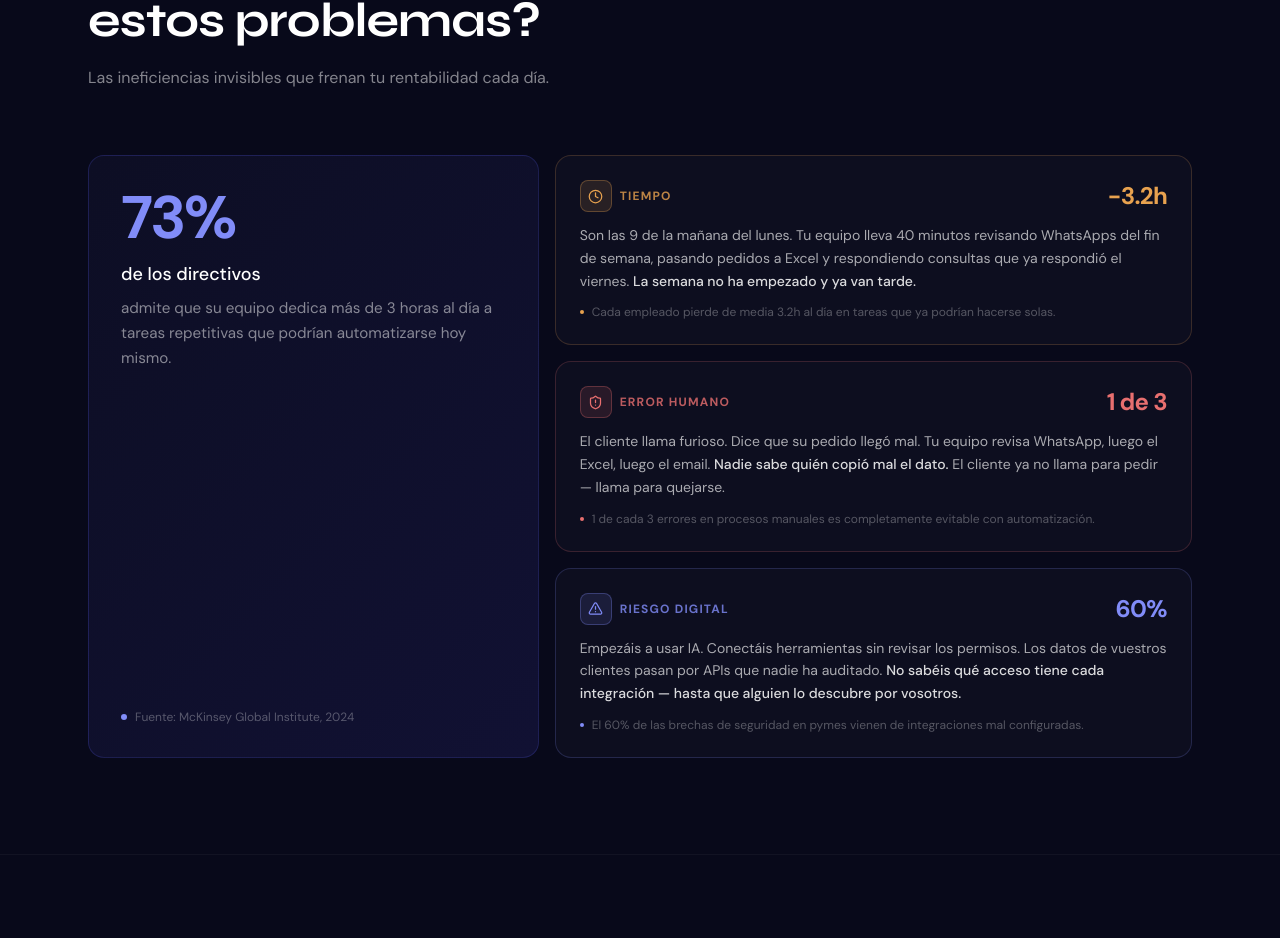
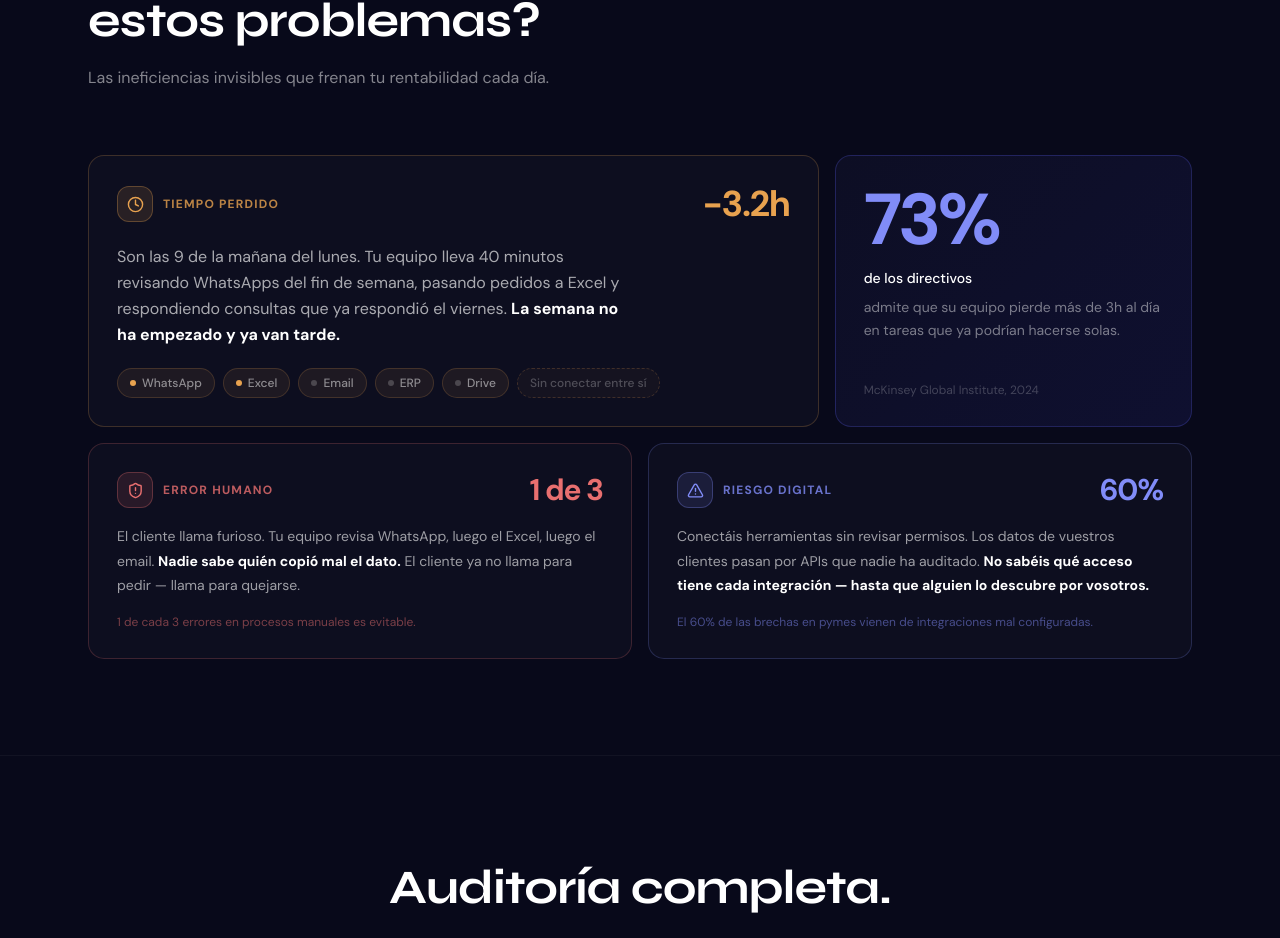
Before and after one commit to inspireai360/InspireAI, a Next.js app: page / in a window 1280 px wide. Shown: the part 2138-3076 px from the top of the page. Built offline with nearby package versions, Linux system fonts and the light colour scheme.

Commit message:
feat: problems section bento asimétrico (grande+pequeño arriba, 2 medios abajo)

```diff
--- a/app/page.tsx
+++ b/app/page.tsx
@@ -585,92 +585,94 @@ export default function LandingPage() {
             </p>
           </motion.div>
 
+          {/* Bento grid — fila 1 */}
           <motion.div initial="hidden" whileInView="visible" viewport={{ once: true, amount: 0.1 }} variants={stagger}
-            className="grid gap-4 grid-cols-1 md:grid-cols-12">
-
-            {/* Feature stat */}
-            <motion.div variants={fadeInUp} className="col-span-12 md:col-span-5 rounded-2xl p-8 flex flex-col justify-between"
-              style={{ background: "linear-gradient(135deg, #0D0E24 0%, #111133 100%)", border: "1px solid rgba(91,98,244,0.2)", minHeight: "260px" }}>
+            className="grid gap-4" style={{ gridTemplateColumns: "repeat(12,1fr)" }}>
+
+            {/* GRANDE — Escenario tiempo (col 8) */}
+            <motion.div variants={fadeInUp} className="col-span-12 md:col-span-8 rounded-2xl p-7"
+              style={{ background: "#0D0E1F", border: "1px solid rgba(232,162,79,0.22)" }}>
+              <div className="flex items-center justify-between mb-5">
+                <div className="flex items-center gap-2.5">
+                  <div className="w-9 h-9 rounded-xl grid place-items-center" style={{ background: "rgba(232,162,79,0.12)", border: "1px solid rgba(232,162,79,0.3)" }}>
+                    <Clock style={{ width: "17px", height: "17px", color: "#E8A24F" }} />
+                  </div>
+                  <span className="text-xs font-semibold uppercase tracking-widest" style={{ color: "rgba(232,162,79,0.8)", letterSpacing: "0.1em" }}>Tiempo perdido</span>
+                </div>
+                <span className="text-4xl font-bold" style={{ color: "#E8A24F", letterSpacing: "-0.04em" }}>−3.2h</span>
+              </div>
+              <p className="text-base leading-relaxed mb-5" style={{ color: "rgba(255,255,255,0.65)", maxWidth: "520px" }}>
+                Son las 9 de la mañana del lunes. Tu equipo lleva 40 minutos revisando WhatsApps del fin de semana, pasando pedidos a Excel y respondiendo consultas que ya respondió el viernes.{" "}
+                <span style={{ color: "white", fontWeight: 600 }}>La semana no ha empezado y ya van tarde.</span>
+              </p>
+              {/* Mini visual — herramientas desconectadas */}
+              <div className="flex flex-wrap gap-2">
+                {["WhatsApp", "Excel", "Email", "ERP", "Drive"].map((tool, i) => (
+                  <span key={tool} className="flex items-center gap-1.5 px-3 py-1.5 rounded-full text-xs font-medium"
+                    style={{ background: "rgba(232,162,79,0.08)", border: "1px solid rgba(232,162,79,0.18)", color: "rgba(255,255,255,0.5)" }}>
+                    <span style={{ width: 6, height: 6, borderRadius: "50%", background: i < 2 ? "#E8A24F" : "rgba(255,255,255,0.2)", display: "inline-block" }} />
+                    {tool}
+                  </span>
+                ))}
+                <span className="flex items-center gap-1.5 px-3 py-1.5 rounded-full text-xs font-medium"
+                  style={{ background: "rgba(232,162,79,0.04)", border: "1px dashed rgba(232,162,79,0.2)", color: "rgba(255,255,255,0.25)" }}>
+                  Sin conectar entre sí
+                </span>
+              </div>
+            </motion.div>
+
+            {/* PEQUEÑO — Stat 73% (col 4) */}
+            <motion.div variants={fadeInUp} className="col-span-12 md:col-span-4 rounded-2xl p-7 flex flex-col justify-between"
+              style={{ background: "linear-gradient(135deg, #0D0E24 0%, #0F1030 100%)", border: "1px solid rgba(91,98,244,0.25)" }}>
               <div>
-                <div className="text-6xl font-bold mb-3" style={{ color: "#818CF8", letterSpacing: "-0.04em", fontVariantNumeric: "tabular-nums" }}>73%</div>
-                <p className="text-lg font-medium text-white mb-2">de los directivos</p>
-                <p style={{ color: "rgba(255,255,255,0.5)", lineHeight: 1.65, fontSize: "0.95rem" }}>
-                  admite que su equipo dedica más de 3 horas al día a tareas repetitivas que podrían automatizarse hoy mismo.
+                <div className="text-7xl font-bold leading-none mb-3" style={{ color: "#818CF8", letterSpacing: "-0.05em" }}>73%</div>
+                <p className="text-sm font-medium text-white mb-2">de los directivos</p>
+                <p className="text-sm" style={{ color: "rgba(255,255,255,0.45)", lineHeight: 1.65 }}>
+                  admite que su equipo pierde más de 3h al día en tareas que ya podrían hacerse solas.
                 </p>
               </div>
-              <div className="flex items-center gap-2 mt-6">
-                <div className="w-1.5 h-1.5 rounded-full" style={{ background: "#818CF8" }} />
-                <span className="text-xs" style={{ color: "rgba(255,255,255,0.3)" }}>Fuente: McKinsey Global Institute, 2024</span>
-              </div>
+              <p className="text-xs mt-4" style={{ color: "rgba(255,255,255,0.22)" }}>McKinsey Global Institute, 2024</p>
             </motion.div>
 
-            {/* 3 problem cards — micro-escenarios reales */}
-            <div className="col-span-12 md:col-span-7 grid grid-cols-1 gap-4">
-
-              {/* Card 1 — Tiempo */}
-              <motion.div variants={fadeInUp} className="rounded-2xl p-6"
-                style={{ background: "#0D0E1F", border: "1px solid rgba(232,162,79,0.2)" }}>
-                <div className="flex items-start justify-between gap-4 mb-3">
-                  <div className="flex items-center gap-2">
-                    <div className="w-8 h-8 rounded-lg grid place-items-center flex-shrink-0" style={{ background: "rgba(232,162,79,0.12)", border: "1px solid rgba(232,162,79,0.3)" }}>
-                      <Clock style={{ width: "15px", height: "15px", color: "#E8A24F" }} />
-                    </div>
-                    <span className="text-xs font-semibold uppercase tracking-widest" style={{ color: "rgba(232,162,79,0.8)", letterSpacing: "0.1em" }}>Tiempo</span>
-                  </div>
-                  <span className="text-2xl font-bold flex-shrink-0" style={{ color: "#E8A24F", letterSpacing: "-0.03em" }}>−3.2h</span>
-                </div>
-                <p className="text-sm leading-relaxed mb-3" style={{ color: "rgba(255,255,255,0.65)" }}>
-                  Son las 9 de la mañana del lunes. Tu equipo lleva 40 minutos revisando WhatsApps del fin de semana, pasando pedidos a Excel y respondiendo consultas que ya respondió el viernes. <span style={{ color: "rgba(255,255,255,0.85)", fontWeight: 500 }}>La semana no ha empezado y ya van tarde.</span>
-                </p>
-                <div className="flex items-center gap-2 text-xs" style={{ color: "rgba(255,255,255,0.3)" }}>
-                  <div className="w-1 h-1 rounded-full" style={{ background: "#E8A24F" }} />
-                  Cada empleado pierde de media 3.2h al día en tareas que ya podrían hacerse solas.
-                </div>
-              </motion.div>
-
-              {/* Card 2 — Error humano */}
-              <motion.div variants={fadeInUp} className="rounded-2xl p-6"
-                style={{ background: "#0D0E1F", border: "1px solid rgba(232,111,111,0.2)" }}>
-                <div className="flex items-start justify-between gap-4 mb-3">
-                  <div className="flex items-center gap-2">
-                    <div className="w-8 h-8 rounded-lg grid place-items-center flex-shrink-0" style={{ background: "rgba(232,111,111,0.12)", border: "1px solid rgba(232,111,111,0.3)" }}>
-                      <ShieldAlert style={{ width: "15px", height: "15px", color: "#E86F6F" }} />
-                    </div>
-                    <span className="text-xs font-semibold uppercase tracking-widest" style={{ color: "rgba(232,111,111,0.8)", letterSpacing: "0.1em" }}>Error humano</span>
-                  </div>
-                  <span className="text-2xl font-bold flex-shrink-0" style={{ color: "#E86F6F", letterSpacing: "-0.03em" }}>1 de 3</span>
-                </div>
-                <p className="text-sm leading-relaxed mb-3" style={{ color: "rgba(255,255,255,0.65)" }}>
-                  El cliente llama furioso. Dice que su pedido llegó mal. Tu equipo revisa WhatsApp, luego el Excel, luego el email. <span style={{ color: "rgba(255,255,255,0.85)", fontWeight: 500 }}>Nadie sabe quién copió mal el dato.</span> El cliente ya no llama para pedir — llama para quejarse.
-                </p>
-                <div className="flex items-center gap-2 text-xs" style={{ color: "rgba(255,255,255,0.3)" }}>
-                  <div className="w-1 h-1 rounded-full" style={{ background: "#E86F6F" }} />
-                  1 de cada 3 errores en procesos manuales es completamente evitable con automatización.
-                </div>
-              </motion.div>
-
-              {/* Card 3 — Riesgo digital */}
-              <motion.div variants={fadeInUp} className="rounded-2xl p-6"
-                style={{ background: "#0D0E1F", border: "1px solid rgba(129,140,248,0.2)" }}>
-                <div className="flex items-start justify-between gap-4 mb-3">
-                  <div className="flex items-center gap-2">
-                    <div className="w-8 h-8 rounded-lg grid place-items-center flex-shrink-0" style={{ background: "rgba(129,140,248,0.12)", border: "1px solid rgba(129,140,248,0.3)" }}>
-                      <AlertTriangle style={{ width: "15px", height: "15px", color: "#818CF8" }} />
-                    </div>
-                    <span className="text-xs font-semibold uppercase tracking-widest" style={{ color: "rgba(129,140,248,0.8)", letterSpacing: "0.1em" }}>Riesgo digital</span>
-                  </div>
-                  <span className="text-2xl font-bold flex-shrink-0" style={{ color: "#818CF8", letterSpacing: "-0.03em" }}>60%</span>
-                </div>
-                <p className="text-sm leading-relaxed mb-3" style={{ color: "rgba(255,255,255,0.65)" }}>
-                  Empezáis a usar IA. Conectáis herramientas sin revisar los permisos. Los datos de vuestros clientes pasan por APIs que nadie ha auditado. <span style={{ color: "rgba(255,255,255,0.85)", fontWeight: 500 }}>No sabéis qué acceso tiene cada integración — hasta que alguien lo descubre por vosotros.</span>
-                </p>
-                <div className="flex items-center gap-2 text-xs" style={{ color: "rgba(255,255,255,0.3)" }}>
-                  <div className="w-1 h-1 rounded-full" style={{ background: "#818CF8" }} />
-                  El 60% de las brechas de seguridad en pymes vienen de integraciones mal configuradas.
-                </div>
-              </motion.div>
-
-            </div>
+            {/* MEDIO — Error humano (col 6) */}
+            <motion.div variants={fadeInUp} className="col-span-12 md:col-span-6 rounded-2xl p-7"
+              style={{ background: "#0D0E1F", border: "1px solid rgba(232,111,111,0.22)" }}>
+              <div className="flex items-center justify-between mb-4">
+                <div className="flex items-center gap-2.5">
+                  <div className="w-9 h-9 rounded-xl grid place-items-center" style={{ background: "rgba(232,111,111,0.12)", border: "1px solid rgba(232,111,111,0.3)" }}>
+                    <ShieldAlert style={{ width: "17px", height: "17px", color: "#E86F6F" }} />
+                  </div>
+                  <span className="text-xs font-semibold uppercase tracking-widest" style={{ color: "rgba(232,111,111,0.8)", letterSpacing: "0.1em" }}>Error humano</span>
+                </div>
+                <span className="text-3xl font-bold" style={{ color: "#E86F6F", letterSpacing: "-0.04em" }}>1 de 3</span>
+              </div>
+              <p className="text-sm leading-relaxed" style={{ color: "rgba(255,255,255,0.6)", lineHeight: 1.75 }}>
+                El cliente llama furioso. Tu equipo revisa WhatsApp, luego el Excel, luego el email.{" "}
+                <span style={{ color: "white", fontWeight: 600 }}>Nadie sabe quién copió mal el dato.</span>{" "}
+                El cliente ya no llama para pedir — llama para quejarse.
+              </p>
+              <p className="text-xs mt-4" style={{ color: "rgba(232,111,111,0.5)" }}>1 de cada 3 errores en procesos manuales es evitable.</p>
+            </motion.div>
+
+            {/* MEDIO — Riesgo digital (col 6) */}
+            <motion.div variants={fadeInUp} className="col-span-12 md:col-span-6 rounded-2xl p-7"
+              style={{ background: "#0D0E1F", border: "1px solid rgba(129,140,248,0.22)" }}>
+              <div className="flex items-center justify-between mb-4">
+                <div className="flex items-center gap-2.5">
+                  <div className="w-9 h-9 rounded-xl grid place-items-center" style={{ background: "rgba(129,140,248,0.12)", border: "1px solid rgba(129,140,248,0.3)" }}>
+                    <AlertTriangle style={{ width: "17px", height: "17px", color: "#818CF8" }} />
+                  </div>
+                  <span className="text-xs font-semibold uppercase tracking-widest" style={{ color: "rgba(129,140,248,0.8)", letterSpacing: "0.1em" }}>Riesgo digital</span>
+                </div>
+                <span className="text-3xl font-bold" style={{ color: "#818CF8", letterSpacing: "-0.04em" }}>60%</span>
+              </div>
+              <p className="text-sm leading-relaxed" style={{ color: "rgba(255,255,255,0.6)", lineHeight: 1.75 }}>
+                Conectáis herramientas sin revisar permisos. Los datos de vuestros clientes pasan por APIs que nadie ha auditado.{" "}
+                <span style={{ color: "white", fontWeight: 600 }}>No sabéis qué acceso tiene cada integración — hasta que alguien lo descubre por vosotros.</span>
+              </p>
+              <p className="text-xs mt-4" style={{ color: "rgba(129,140,248,0.5)" }}>El 60% de las brechas en pymes vienen de integraciones mal configuradas.</p>
+            </motion.div>
+
           </motion.div>
         </div>
       </section>
```
